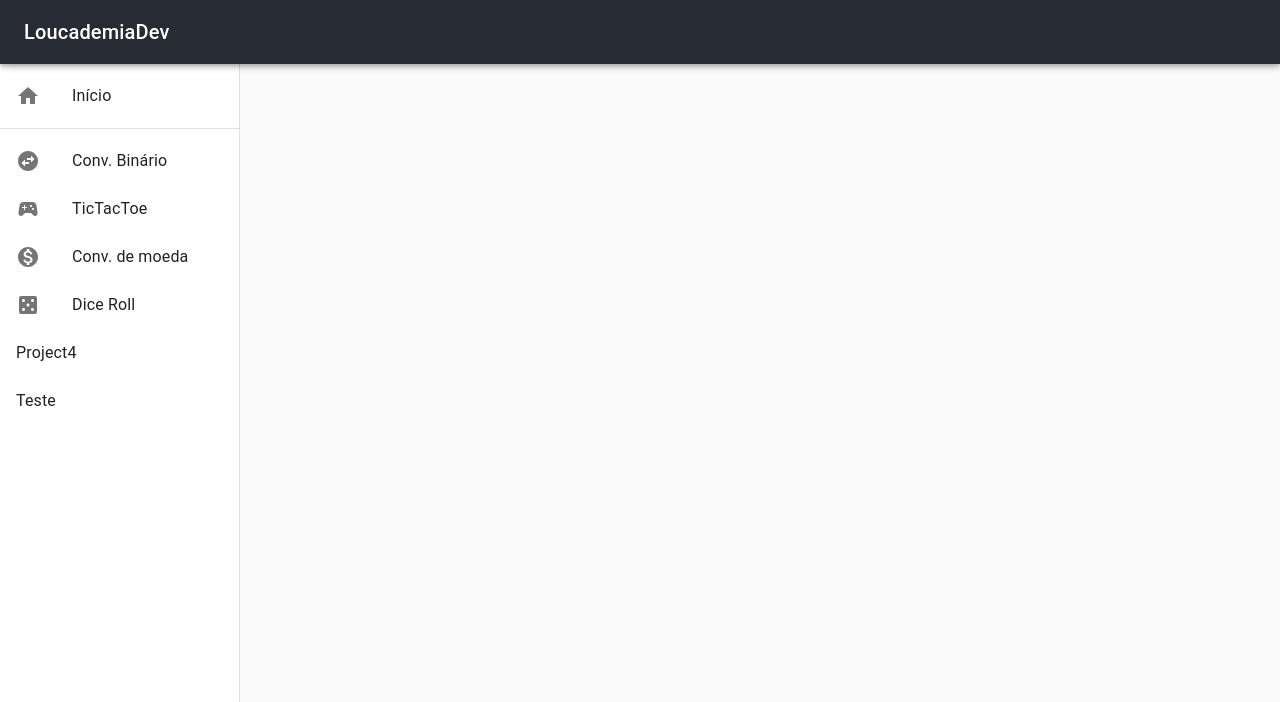
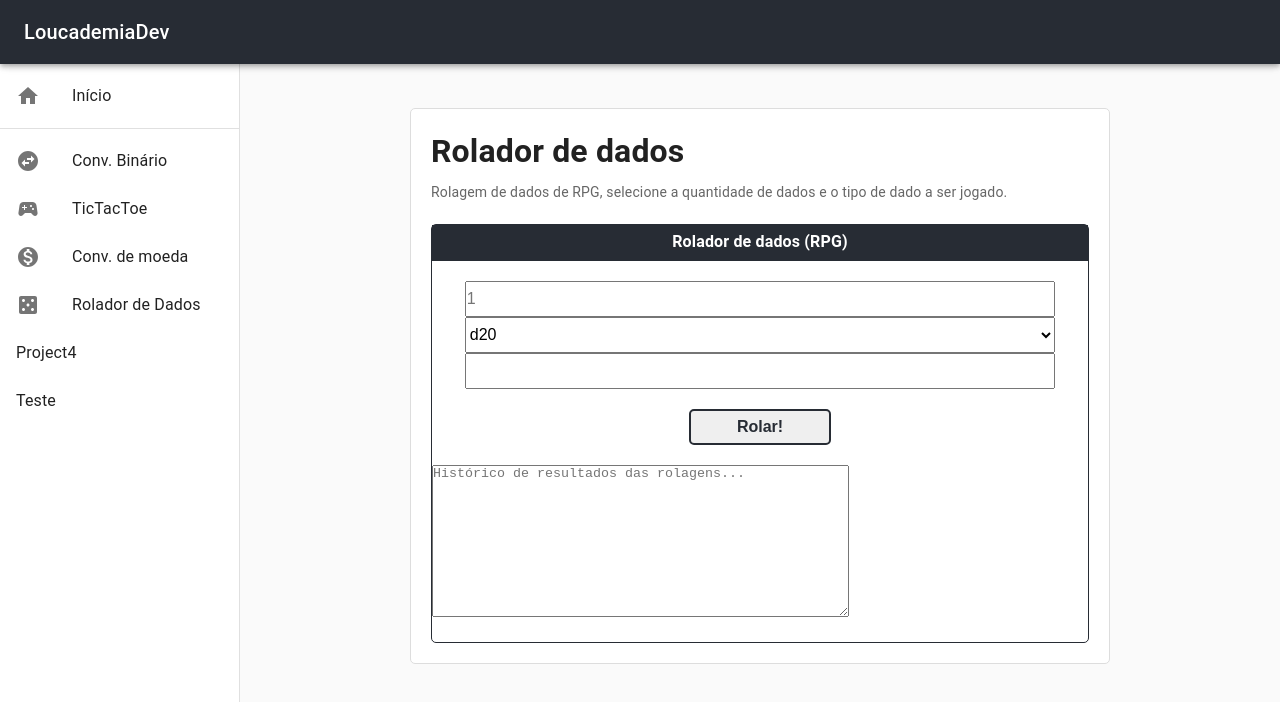
Before and after one commit to grcreutzberg/mydevwebsite, a React (Create React App) app: page /diceRoll in a window 1280 px wide. Shown: the top 702 px of the page. Built offline with nearby package versions, Linux system fonts and the light colour scheme.

Commit message:
Rolador de dados Part1
Rolador de dados inicio

```diff
--- a/src/components/Header/index.js
+++ b/src/components/Header/index.js
@@ -82,9 +82,9 @@ export default function ClippedDrawer() {
             <ListItemIcon>{<CoinIcon />}</ListItemIcon>
             <ListItemText primary={'Conv. de moeda'} />
           </ListItem>
-          <ListItem button key={'diceRollRPG'} component="a" href="/diceRollRPG">
+          <ListItem button key={'diceRoll'} component="a" href="/diceRoll">
             <ListItemIcon>{<DiceIcon />}</ListItemIcon>
-            <ListItemText primary={'Dice Roll'} />
+            <ListItemText primary={'Rolador de Dados'} />
           </ListItem>
           <ListItem button key={'Project4'}>
             <ListItemText primary={'Project4'} />
@@ -101,3 +101,8 @@ export default function ClippedDrawer() {
     </div>
   );
 }
+
+//DICE API - http://roll.diceapi.com/
+//ColorPiker - https://developer.mozilla.org/en-US/docs/Web/HTML/Element/input/color
+//convertCoin - https://www.youtube.com/watch?v=tbLziJchz48
+//Blackjack - http://deckofcardsapi.com/
--- a/src/pages/convBinario/index.js
+++ b/src/pages/convBinario/index.js
@@ -29,6 +29,7 @@ export default class convBinario extends Component {
                 <p>A calculadora para conversão binaria converte facilmente números decimais em binários e vice-versa</p>
                 <div className="convBin-div">
                     <h3>Converter binário para decimal</h3>
+                    <br />
                     <label>Número binário</label>
                     <br />
                     <input
@@ -37,6 +38,7 @@ export default class convBinario extends Component {
                         autoComplete="off"
                         id="BinToDecBinary"
                     />
+                    <br />
                     <br />
                     <label>Número decimal</label>
                     <br />
@@ -52,6 +54,7 @@ export default class convBinario extends Component {
                 <br />
                 <div className="convBin-div">
                     <h3>Converter decimal para binário</h3>
+                    <br />
                     <label>Número decimal</label>
                     <br />
                     <input
@@ -60,6 +63,7 @@ export default class convBinario extends Component {
                         autoComplete="off"
                         id="DecToBinDecimal"
                     />
+                    <br />
                     <br />
                     <label>Número binário</label>
                     <br />
--- /dev/null
+++ b/src/pages/diceRoll/index.js
@@ -0,0 +1,71 @@
+import React, { Component } from 'react';
+import diceAPI from '../../services/diceAPI.js';
+import "./styles.css";
+
+export default class diceRoll extends Component {
+
+    state = {
+        history: [],
+        result: null
+    }
+
+    rollDice = () => {
+        this.diceRequest();
+    }
+
+    diceRequest = async () => {
+        const timeDice = document.querySelector('input#timeDice').value;
+        const typeDice = document.querySelector('select#typeDice').value;
+
+        const response = await diceAPI.get(`/json/${timeDice}d${typeDice}`);
+        console.log(response.data.dice);
+
+        const data = new Date();
+        const hora = data.getHours() + ':' + data.getMinutes() + ':' + data.getSeconds();
+        const output = '[' + hora + '] Jogador rolou ' + timeDice + 'd' + typeDice + ' = ' + response.data.dice[0].value
+        this.setState({ result: output, history: response })
+    }
+
+    render() {
+        return (
+            <div className="dice-form">
+                <h2>Rolador de dados</h2>
+                <p>Rolagem de dados de RPG, selecione a quantidade de dados e o tipo de dado a ser jogado.</p>
+                <div className="dice-input">
+                    <h3>Rolador de dados (RPG)</h3>
+                    <br />
+                    <input
+                        type="number"
+                        id="timeDice"
+                        placeholder="1"
+                    />
+                    <select id="typeDice">
+                        <option value="4">d4</option>
+                        <option value="6">d6</option>
+                        <option value="8">d8</option>
+                        <option value="10">d10</option>
+                        <option value="12">d12</option>
+                        <option value="20" selected>d20</option>
+                    </select>
+                    <input
+                        type="text"
+                        id="result"
+                        value={this.state.result}
+                        readonly='true'
+                    />
+                    <br />
+                    <button onClick={this.rollDice}>Rolar!</button>
+                    <br />
+                    <textarea
+                        id="rollHistory"
+                        placeholder="Histórico de resultados das rolagens..."
+                        value={this.state.history}
+                        readonly='true'
+                        rows="10"
+                        cols="50">
+                    </textarea>
+                </div>
+            </div>
+        );
+    }
+}
--- /dev/null
+++ b/src/pages/diceRoll/styles.css
@@ -0,0 +1,75 @@
+.dice-form {
+    max-width: 700px;
+    margin: 20px auto 0;
+    padding: 20px;
+    background:  #fff;
+    border-radius: 5px;
+    border:  1px solid #ddd;
+}
+
+.dice-form h2 {
+    font-size: 32px;
+}
+
+.dice-form p {
+    color: #666;
+    line-height: 24px;
+    margin-top: 5px;
+}
+
+.dice-input {
+    margin: 20px auto 0;
+    border-radius: 5px;
+    border:  1px solid #272C34;
+    padding-bottom: 20px;
+}
+
+.dice-input h3 {
+    height: 36px;
+    background: #272C34;
+    color: #fff;
+    font-weight: bold;
+    font-size:  16px;
+    text-decoration: node;
+    display: flex;
+    justify-content: center;
+    align-items: center;
+}
+
+.dice-input input {
+    margin-left: 5%;
+    margin-right: 5%;
+    height: 36px;
+    width: 90%;
+    font-size:  16px;
+}
+
+.dice-input select {
+    margin-left: 5%;
+    margin-right: 5%;
+    height: 36px;
+    width: 90%;
+    font-size:  16px;
+}
+
+.dice-input button {
+    margin: 20px auto 0;
+    height: 36px;
+    width: 142px;
+    border-radius: 5px;
+    border: 2px solid #272C34;
+    background: node;
+    color: #272C34;
+    font-weight: bold;
+    font-size:  16px;
+    text-decoration: node;
+    display: flex;
+    justify-content: center;
+    align-items: center;
+    transition: all 0.2s;
+}
+
+.dice-input button:hover {
+    background: #272C34;
+    color: #fff;
+}
--- a/src/routes.js
+++ b/src/routes.js
@@ -5,12 +5,14 @@ import Home from './pages/home';
 import Main from './pages/main';
 import Products from './pages/product';
 import convBinario from './pages/convBinario';
+import diceRoll from './pages/diceRoll';
 
 const Routes = () => (
     <BrowserRouter>
         <Switch>
             <Route exact path="/home" component={Home} />
             <Route path="/convBinario" component={convBinario} />
+            <Route path="/diceRoll" component={diceRoll} />
             <Route path="/mainTeste" component={Main} />
             <Route path="/products/:id" component={Products} />
         </Switch>
--- /dev/null
+++ b/src/services/diceAPI.js
@@ -0,0 +1,7 @@
+import axios from 'axios';
+
+const diceAPI = axios.create({
+    baseURL: 'http://roll.diceapi.com/'
+});
+
+export default diceAPI;
```
